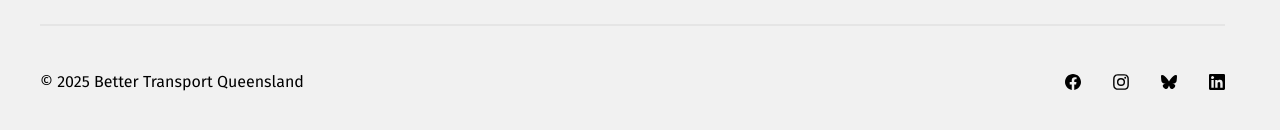
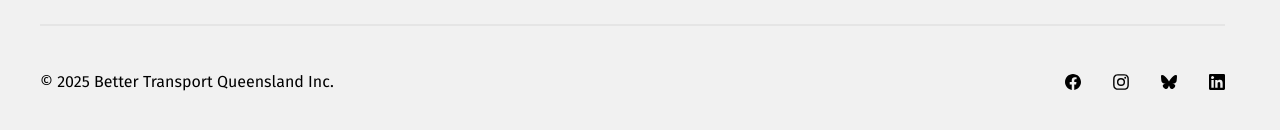
Before and after one commit to rowan-gray/btq-website, a Next.js app: page /policy-platform in a window 1280 px wide. Shown: the part 1973-2103 px from the top of the page. Built offline with nearby package versions, Linux system fonts and the light colour scheme.

Commit message:
Add BTQ to descriptions which didn't include it to improve SEO rankings for 'BTQ'. Update footer to include inc.

```diff
--- a/app/blog/page.tsx
+++ b/app/blog/page.tsx
@@ -10,7 +10,7 @@ import type { Metadata } from 'next'
 export const metadata: Metadata = createPageMetadata({
   title: 'Blog',
   description:
-    'Explore the Better Transport Queensland blog, where engaged community members share their opinions and insights on public, active, and sustainable transport (not official policy). Stay informed and join the conversation!',
+    'Explore diverse perspectives from passionate community members on the Better Transport Queensland (BTQ) blog. Dive into personal opinions, creative ideas, and vibrant discussions about public, active, and sustainable transport—directly from the voices that care the most!',
   slug: 'blog',
 })
 
--- a/app/policy-platform/page.tsx
+++ b/app/policy-platform/page.tsx
@@ -9,7 +9,7 @@ import type { Metadata } from 'next'
 export const metadata: Metadata = createPageMetadata({
   title: 'Policy Platform',
   description:
-    "The Policy Platform sets out Better Transport Queensland's strategic vision for a safer, more accessible, and better-integrated transport system across the state. It outlines key priorities for public, active, and freight transport in Queensland.",
+    "The Policy Platform sets out Better Transport Queensland's (BTQ's) strategic vision for a safer, more accessible, and better-integrated transport system across the state. It outlines key priorities for public, active, and freight transport in Queensland.",
   slug: 'policy-platform',
 })
 
--- a/components/footer.tsx
+++ b/components/footer.tsx
@@ -92,7 +92,7 @@ function SocialLinks({ filled }: { filled?: true }) {
 function Copyright() {
   return (
     <div className="">
-      &copy; {new Date().getFullYear()} Better Transport Queensland
+      &copy; {new Date().getFullYear()} Better Transport Queensland Inc.
     </div>
   )
 }
```
